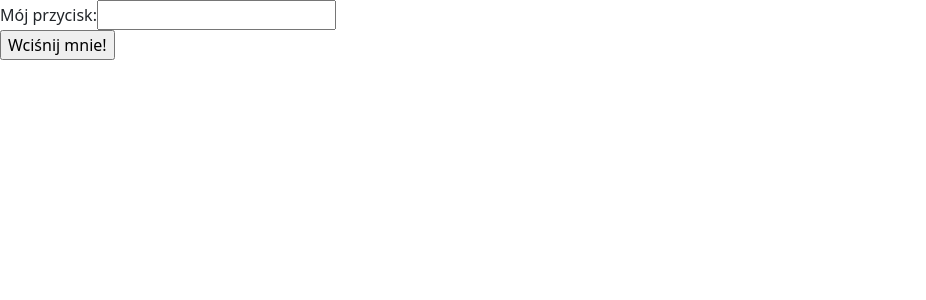
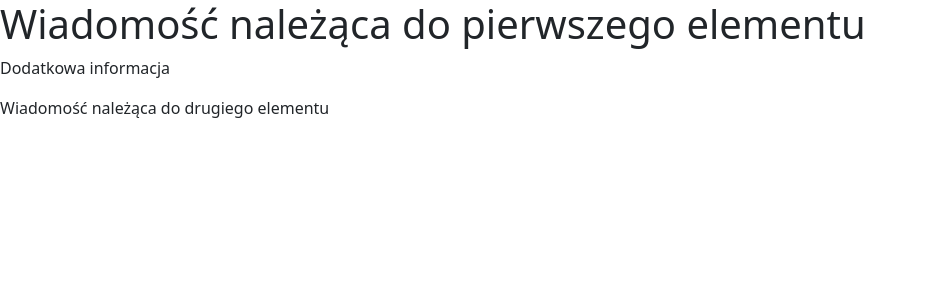
Before and after one commit to marlenaduleba/react-learning, a React (Create React App) app: page / in a window 1280 px wide. Shown: the top 300 px of the page, without its empty margins (0-926 px from the left). Built offline with nearby package versions, Linux system fonts and the light colour scheme.

Commit message:
children property

```diff
--- a/src/App.js
+++ b/src/App.js
@@ -1,13 +1,18 @@
 //import Book from "./components/book/Book";
 // import Counter from "./components/Counter/Counter";
 //import HOC from "./components/User/User";
-import Refs from "./components/Refs/Refs";
+//import Refs from "./components/Refs/Refs";
+import First from "./components/Children/First";
+import Second from "./components/Children/Second";
 
 export const App = () => {
 
   return (
     <div>
-      <Refs />
+    <First>
+      <p>Dodatkowa informacja</p>
+      <Second/>
+    </First>
     </div>
   );
 };
--- /dev/null
+++ b/src/components/Children/First.jsx
@@ -0,0 +1,14 @@
+import { Component } from "react";
+
+class First extends Component {
+  render() {
+    return (
+      <div>
+        <h1>Wiadomość należąca do pierwszego elementu</h1>
+        {this.props.children}
+      </div>
+    );
+  }
+}
+
+export default First;
--- /dev/null
+++ b/src/components/Children/Second.jsx
@@ -0,0 +1,9 @@
+import { Component } from "react";
+
+class Second extends Component {
+  render() {
+    return <div>Wiadomość należąca do drugiego elementu</div>;
+  }
+}
+
+export default Second;
```
Also changed, not shown: src/components/Parent/Parent.jsx (added, +16 -0 lines).
